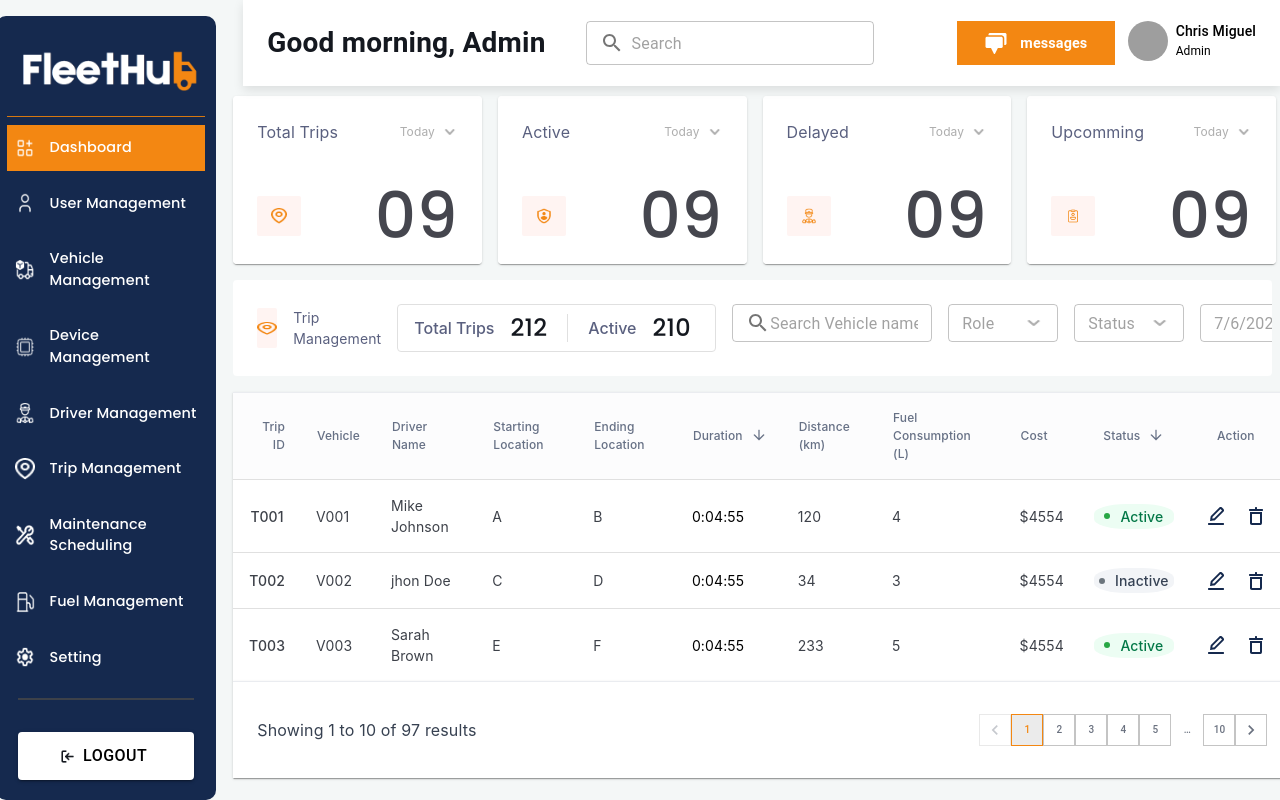
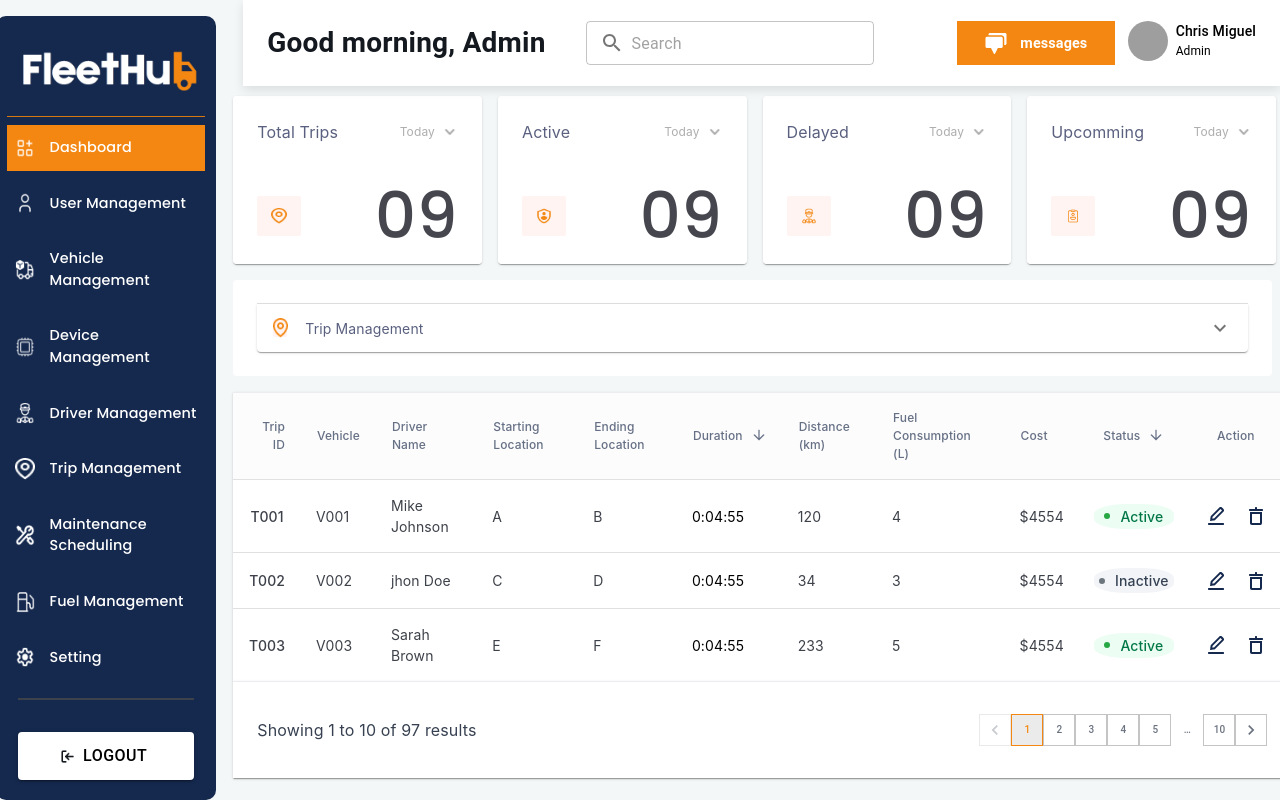
Before and after one commit to GhazanfarIjazOcta/Admin-Panel, a React (Create React App) app: page /dashboard/trip-management in a window 1280 px wide. Built offline with nearby package versions, Linux system fonts and the light colour scheme; grey boxes are pictures that could not be loaded; the HTML template or start-up script is replaced by a standard one.

Commit message:
v5 finall 28

```diff
--- a/src/pages/Table/TripManagmentTableContent.js
+++ b/src/pages/Table/TripManagmentTableContent.js
@@ -90,7 +90,7 @@ export default function TripManagmentTableContent() {
       }}
 
     >
-      <Table   sx={{ minWidth: 650 }} aria-label="simple table">
+      <Table   sx={{ minWidth: 640 }} aria-label="simple table">
         <TableHead sx={{ backgroundColor: "#FCFCFD" }}>
           <TableRow>
             <TableCell align="right">
--- a/src/pages/TableHeader/TableHeader.js
+++ b/src/pages/TableHeader/TableHeader.js
@@ -52,7 +52,7 @@ export default function TableHeader({
             direction={"row"}
             justifyContent={"space-between"}
             spacing={2}
-            display={{ xs: "none", sm: "flex" }}
+            display={{ xs: "none", sm: "none" , md:"none" , lg:"none" , xl:"flex" }}
           >
             <Stack
               direction={"row"}
@@ -300,14 +300,47 @@ export default function TableHeader({
           </Stack>
 
           {/* Mobile Layout */}
-          <Accordion sx={{ display: { xs: "block", sm: "none" } }}>
+          <Accordion sx={{ display: { xs: "block", sm: "block" , md:"block" ,lg:"block" , xl:"none" } }}>
             <AccordionSummary expandIcon={<ExpandMoreIcon />}>
+            <Stack
+              direction={"row"}
+              alignItems={"center"}
+              gap={2}
+              display={{ xs: "none", sm: "flex" }}
+            >
+              <Box
+                sx={{
+                  width: { lg: "70%", xs: "70%" },
+                  height: { lg: "90%", xs: "70%" },
+                  backgroundColor: "#FFF4F2",
+                  display: "flex",
+                  justifyContent: "center",
+                  alignItems: "center",
+                  borderRadius: "2px",
+                }}
+              >
+                <img src={icon ? icon : User} height={"20px"} width={"20px"} />
+              </Box>
+
+              {/* <Typography
+                sx={{
+                  fontSize: { lg: "14px", xs: "10px" },
+                  color: "#5A607F",
+                  fontWeight: 400,
+                  fontFamily: "Inter, sans-serif",
+                }}
+              >
+                {text}
+              </Typography> */}
+            </Stack>
               <Typography
                 sx={{
                   fontSize: "14px",
                   color: "#5A607F",
                   fontWeight: 400,
                   fontFamily: "Inter, sans-serif",
+                  mt:0,
+                  ml:1.5
                 }}
               >
                 {text}
```
